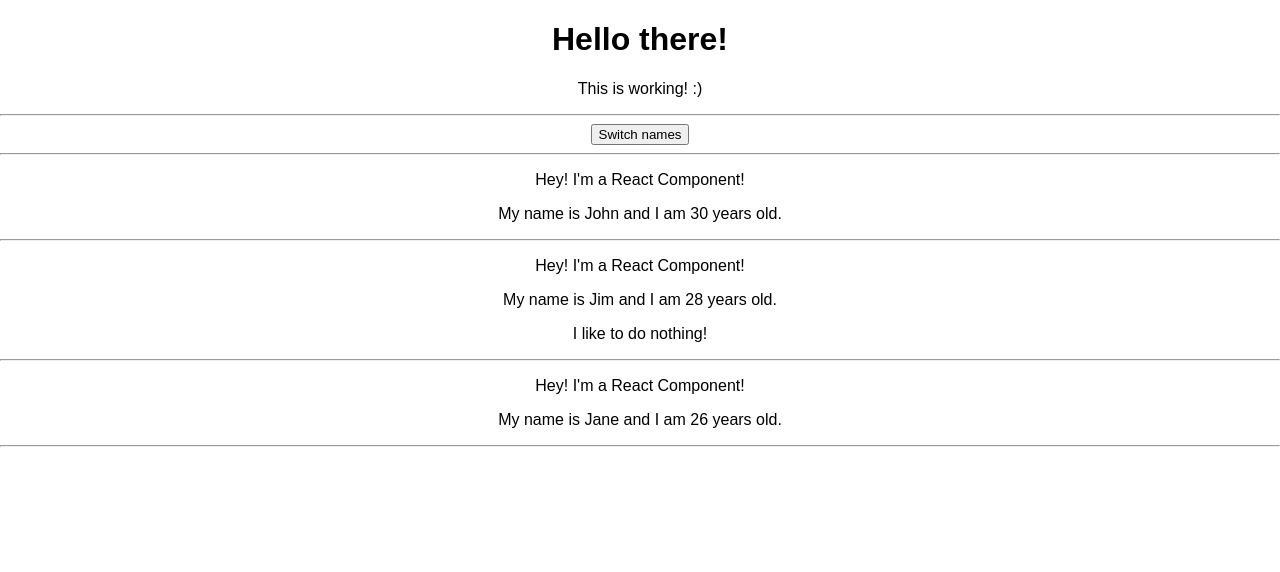
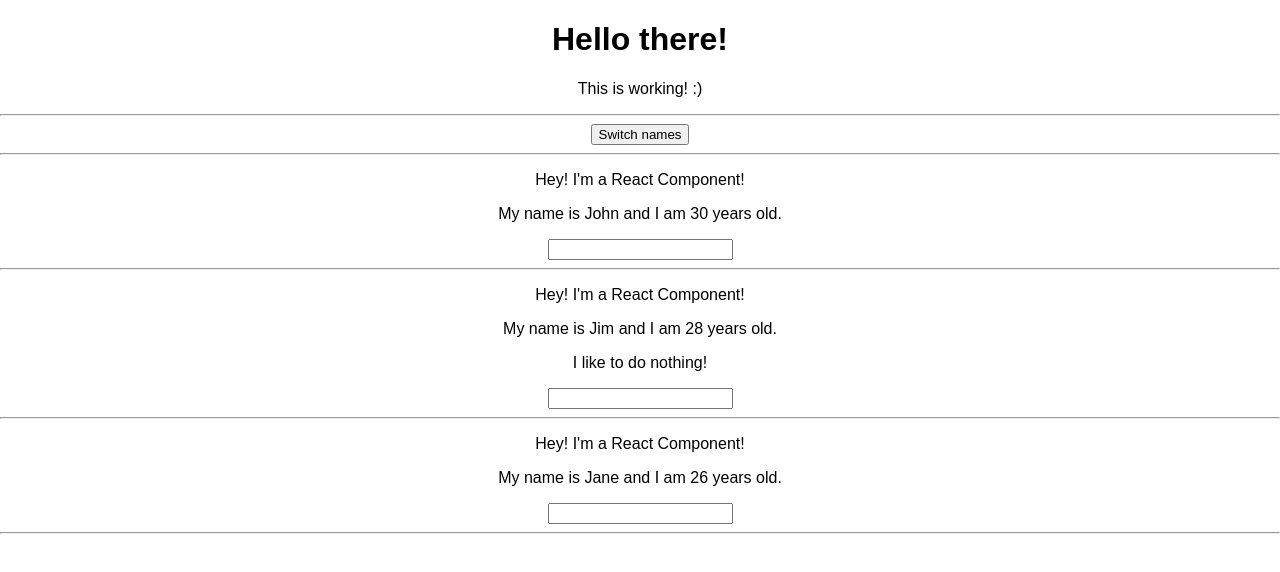
Before and after one commit to artemdwo/simple-react-app-tested, a React (Create React App) app: page / in a window 1280 px wide. Shown: the top 572 px of the page. Built offline with nearby package versions, Linux system fonts and the light colour scheme.

Commit message:
[UPDATE] Dynamic data change from input element via event handler + test

```diff
--- a/src/App.js
+++ b/src/App.js
@@ -20,9 +20,19 @@ class App extends Component {
   swithNameHandler = (newName) => {
     this.setState({
       persons: [
-        { name:newName, age:31 },
-        { name:"Jimmy", age:28, desc:"I like to do nothing!"},
-        { name:"Jannie", age:22 }
+        { name: newName, age: 31 },
+        { name: "Jimmy", age: 28, desc:"I like to do nothing!"},
+        { name: "Jannie", age: 22 }
+      ]
+    })
+  }
+
+  nameChangedHandler = (event) => {
+    this.setState({
+      persons: [
+        { name: "John", age: 31 },
+        { name: event.target.value, age: 28, desc: "I like to do nothing!"},
+        { name: "Jannie", age: 22 }
       ]
     })
   }
@@ -42,7 +52,8 @@ class App extends Component {
         <Person
           name={this.state.persons[1].name}
           age={this.state.persons[1].age}
-          clickRef={this.swithNameHandler.bind(this, 'Jakkie')}>{this.state.persons[1].desc}</Person>
+          clickRef={this.swithNameHandler.bind(this, 'Jakkie')}
+          changedRef={this.nameChangedHandler}>{this.state.persons[1].desc}</Person>
         <Person
           name={this.state.persons[2].name}
           age={this.state.persons[2].age} />
--- a/src/Person/Person.js
+++ b/src/Person/Person.js
@@ -6,6 +6,7 @@ const person = (props) => {
             <p>Hey! I'm a React Component!</p>
             <p onClick={props.clickRef}>My name is {props.name} and I am {props.age} years old.</p>
             <p>{props.children}</p>
+            <input type="text" onChange={props.changedRef} />
             <hr/>
         </div>
     )
```
Also changed, not shown: 2 other files (tests, documents, lock files or other folders).
